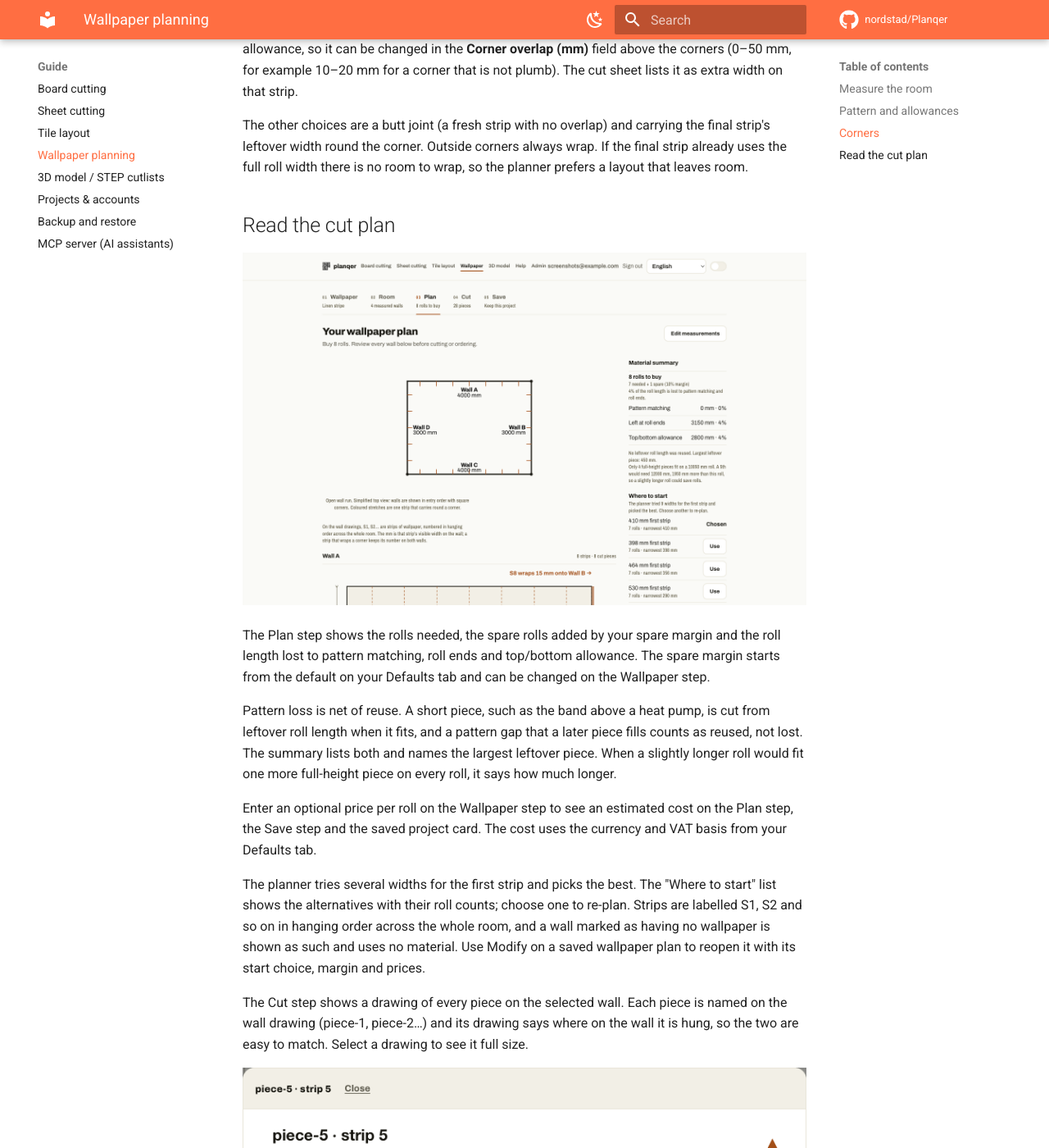
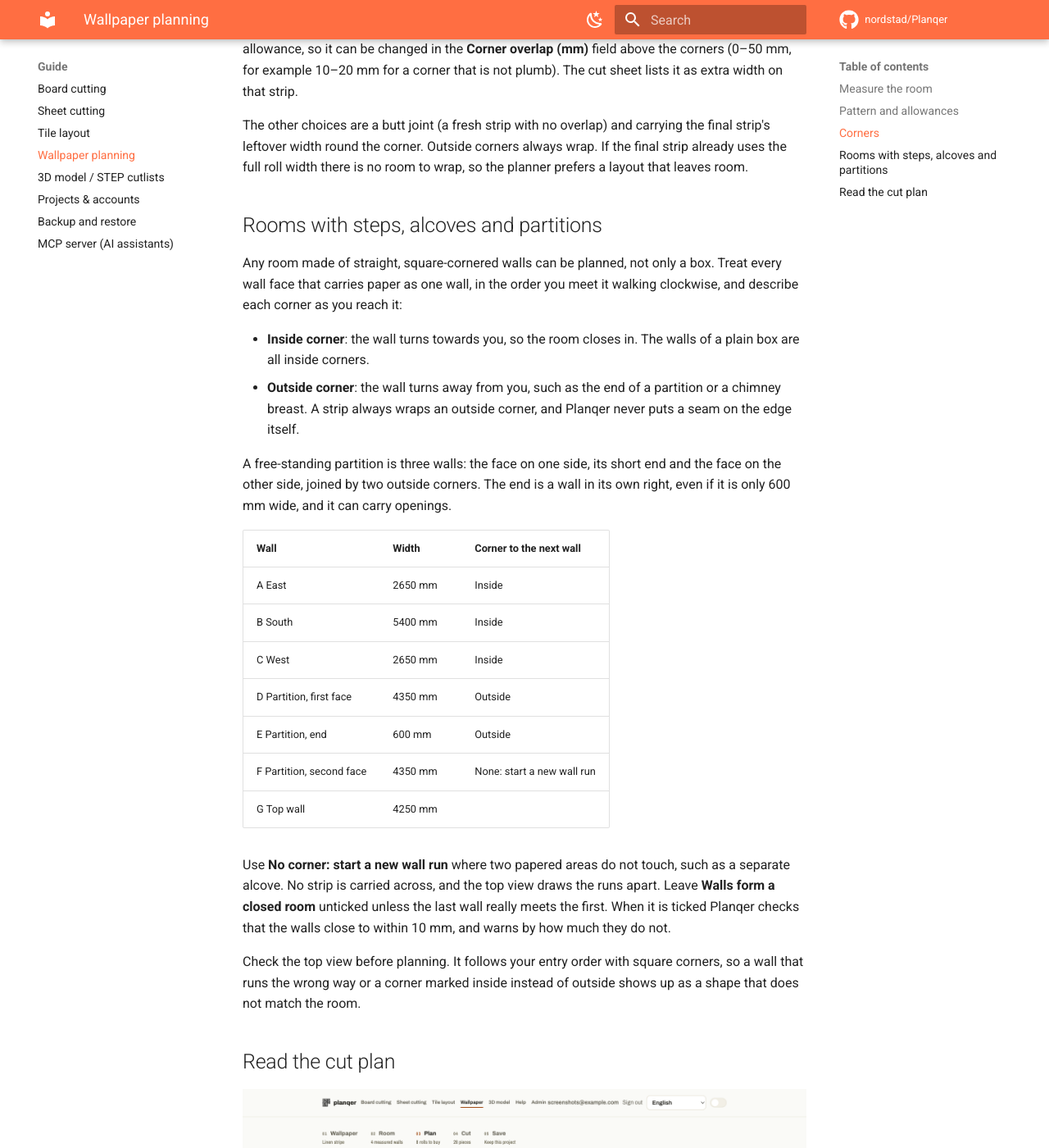
Before and after one commit to nordstad/Planqer, an MkDocs documentation site: the page built from docs/guide/wallpaper.md, in a window 1280 px wide and 1400 px high, scrolled down 1569 px. Shown: the whole window at 82% size. Built offline with MkDocs 1.6.1 and Material for MkDocs 9.7.7, drawn with Linux system fonts in a browser that asks for light colours; comment, search, counter and statistics services are not loaded.

Commit message:
Document and test stepped wallpaper rooms
Add a guide section on rooms with partitions, alcoves and separate wall
runs, and a regression test that plans the stepped room from the UX
feedback (inside and outside corners, a separate run, openings, pattern).

```diff
--- a/docs/guide/wallpaper.md
+++ b/docs/guide/wallpaper.md
@@ -52,6 +52,42 @@ The other choices are a butt joint (a fresh strip with no overlap) and carrying
 the final strip's leftover width round the corner. Outside corners always wrap.
 If the final strip already uses the full roll width there is no room to wrap,
 so the planner prefers a layout that leaves room.
+
+## Rooms with steps, alcoves and partitions
+
+Any room made of straight, square-cornered walls can be planned, not only a
+box. Treat every wall face that carries paper as one wall, in the order you meet
+it walking clockwise, and describe each corner as you reach it:
+
+- **Inside corner**: the wall turns towards you, so the room closes in. The
+  walls of a plain box are all inside corners.
+- **Outside corner**: the wall turns away from you, such as the end of a
+  partition or a chimney breast. A strip always wraps an outside corner, and
+  Planqer never puts a seam on the edge itself.
+
+A free-standing partition is three walls: the face on one side, its short end
+and the face on the other side, joined by two outside corners. The end is a wall
+in its own right, even if it is only 600 mm wide, and it can carry openings.
+
+| Wall | Width | Corner to the next wall |
+| --- | --- | --- |
+| A East | 2650 mm | Inside |
+| B South | 5400 mm | Inside |
+| C West | 2650 mm | Inside |
+| D Partition, first face | 4350 mm | Outside |
+| E Partition, end | 600 mm | Outside |
+| F Partition, second face | 4350 mm | None: start a new wall run |
+| G Top wall | 4250 mm | |
+
+Use **No corner: start a new wall run** where two papered areas do not touch,
+such as a separate alcove. No strip is carried across, and the top view draws
+the runs apart. Leave **Walls form a closed room** unticked unless the last wall
+really meets the first. When it is ticked Planqer checks that the walls close to
+within 10 mm, and warns by how much they do not.
+
+Check the top view before planning. It follows your entry order with square
+corners, so a wall that runs the wrong way or a corner marked inside instead of
+outside shows up as a shape that does not match the room.
 
 ## Read the cut plan
 
```
Also changed, not shown: 1 other file.
